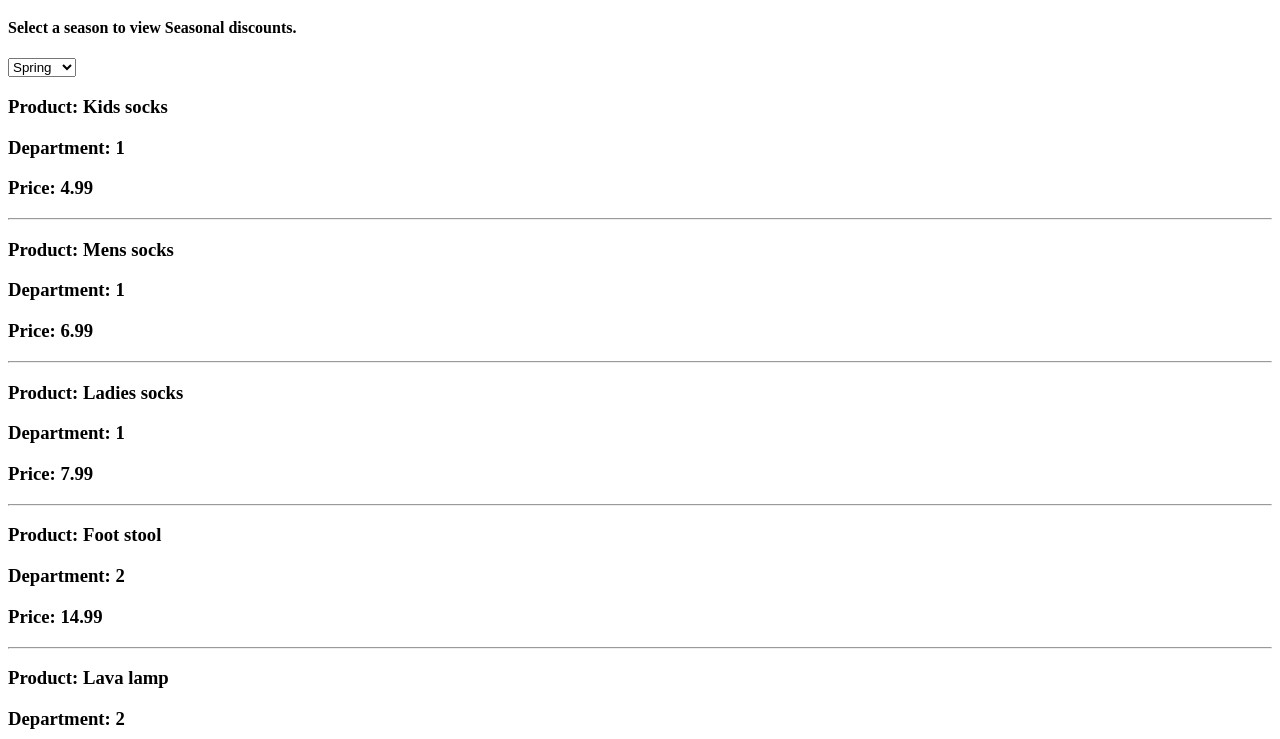
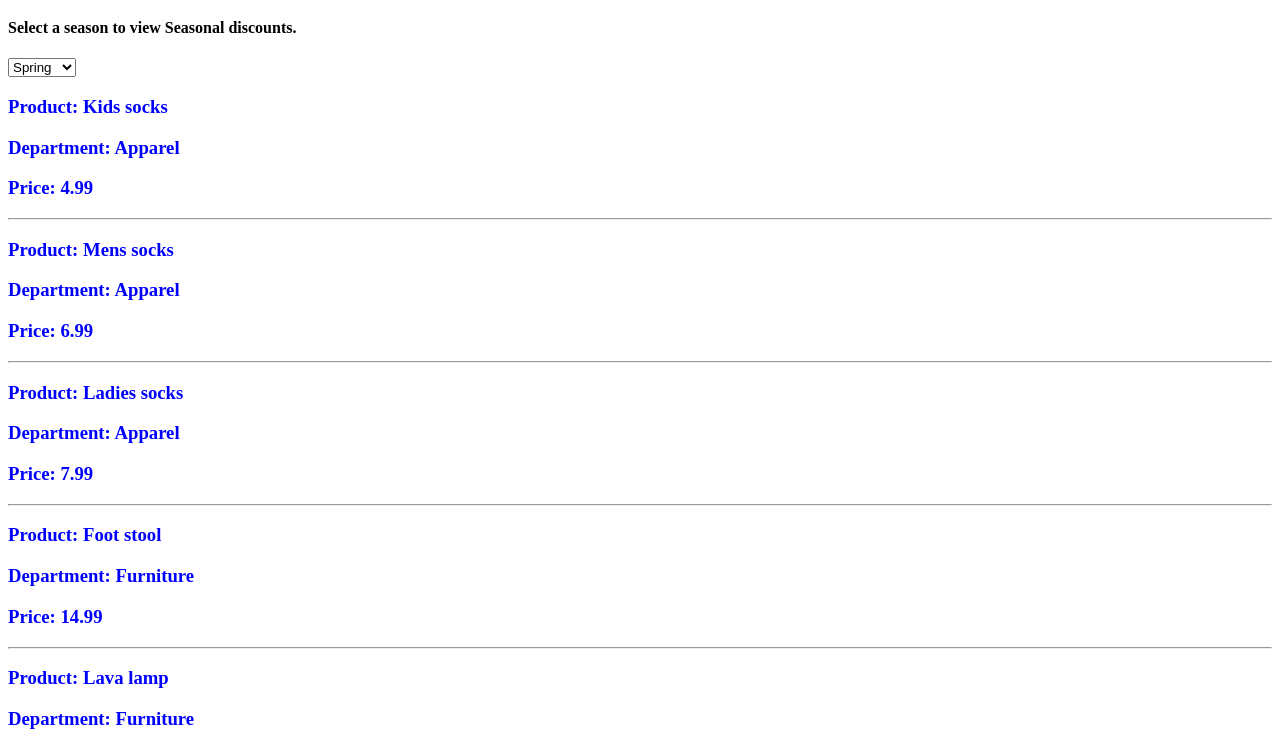
Before and after one commit to m-tambo/seasonal-sales-exercise, a plain HTML site: page index.html in a window 1280 px wide. Shown: the part 61-800 px from the top of the page. Drawn offline with Linux system fonts and the light colour scheme.

Commit message:
added if statments to change product catgeories

```diff
--- a/index.html
+++ b/index.html
@@ -2,6 +2,7 @@
 <html>
 <head>
    <title>Seasonal Sales Exercise</title>
+   <link rel="stylesheet" type="text/css" href="styling.css">
 </head>
 <body>
    <div>
--- a/seasonal-sales.js
+++ b/seasonal-sales.js
@@ -1,39 +1,44 @@
-function showTheCategories(e) {
-   var categoriesData = JSON.parse(e.target.responseText);
+var categoriesData;
+var productsData;
+
+function loadCategories(e) {
+   categoriesData = JSON.parse(e.target.responseText);
    console.log("category data:", categoriesData);
-   // document.getElementById("categories").innerHTML = categoriesData;
 }
 
-function showTheProducts(k) {
-   var productsData = JSON.parse(k.target.responseText);
+
+
+function loadProducts(k) {
+   productsData = JSON.parse(k.target.responseText);
    console.log("product data:", productsData);
    var currentProduct;
    var currentCategory;
    var currentPrice;
+   var category;
+
    for (var i = 0; i < productsData.products.length; i++) {
-      // currentProduct += productsData.products[i].name;
-      // currentCategory += productsData.products[i].category_id;
-      // currentPrice += productsData.products[i].price;
+      if (productsData.products[i].category_id === 1) {
+         category = "Apparel";
+      } else if (productsData.products[i].category_id === 2) {
+         category = "Furniture";
+      } else if (productsData.products[i].category_id === 3) {
+         category = "Household";
+      }
       document.getElementById("products").innerHTML += `
-         <h3>Product: ${productsData.products[i].name}</3>
-         <p>Department: ${productsData.products[i].category_id}<p>
-         <p>Price: ${productsData.products[i].price}</p>
+         <h3 id="prodSpecs">Product: ${productsData.products[i].name}</3>
+         <p id="deptSpecs">Department: ${category}<p>
+         <p id="priceSpecs">Price: ${productsData.products[i].price}</p>
          <hr>
          `
    }
-
-   // console.log(productsData.products[5].name);
 }
 
-
 var categoriesRequest = new XMLHttpRequest();
-categoriesRequest.addEventListener("load", showTheCategories);
+categoriesRequest.addEventListener("load", loadCategories);
 categoriesRequest.open("GET", "categories.json");
 categoriesRequest.send();
 
-
-
 var productsRequest = new XMLHttpRequest();
-productsRequest.addEventListener("load", showTheProducts);
+productsRequest.addEventListener("load", loadProducts);
 productsRequest.open("GET", "products.json");
 productsRequest.send();
--- /dev/null
+++ b/styling.css
@@ -0,0 +1,3 @@
+#products h3 {
+   color: blue;
+}
```
